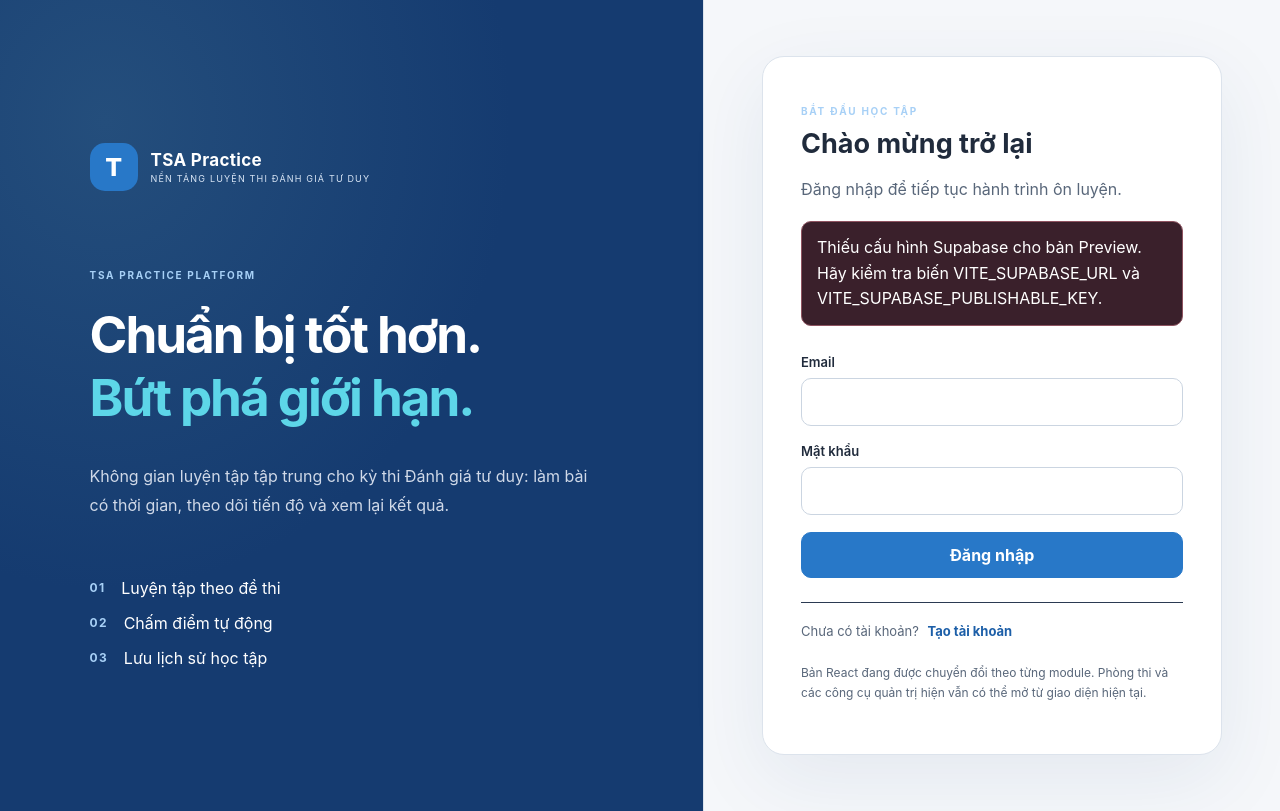
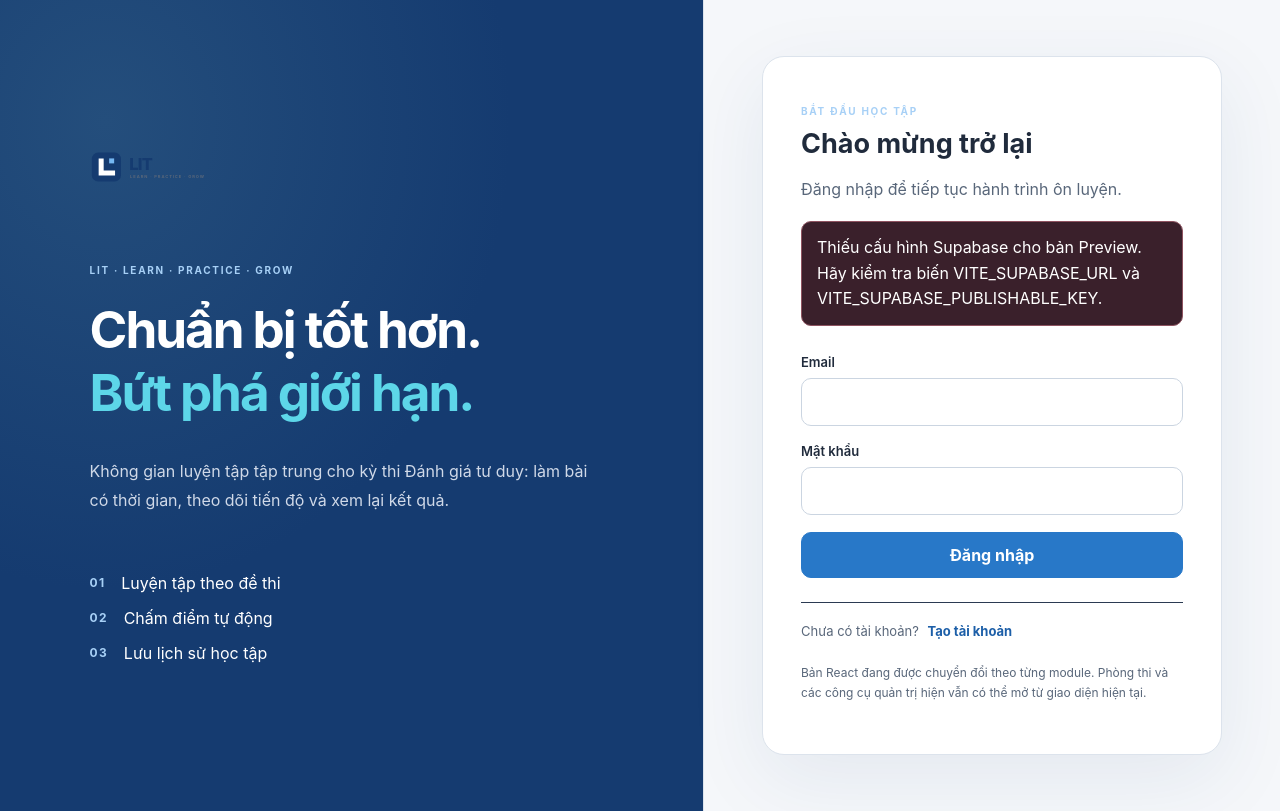
Before and after one commit to LITNW/luyen-thi-tsa, a React (Vite) app: page /login in a window 1280 px wide. Built offline with nearby package versions, Linux system fonts and the light colour scheme.

Commit message:
feat(lit): apply LIT brand lockup to authentication screens

```diff
--- a/src/pages/AuthPage.jsx
+++ b/src/pages/AuthPage.jsx
@@ -42,8 +42,8 @@ export default function AuthPage({ mode = 'login' }) {
   return (
     <main className="auth-layout">
       <section className="auth-story">
-        <div className="brand-lockup"><span className="brand-mark">T</span><span><b>TSA Practice</b><small>NỀN TẢNG LUYỆN THI ĐÁNH GIÁ TƯ DUY</small></span></div>
-        <p className="eyebrow">TSA PRACTICE PLATFORM</p>
+        <Link to="/" className="brand-lockup" aria-label="LIT — Trang chủ"><img src="/brand/lit-horizontal.svg" alt="LIT — Learn, Practice, Grow" /></Link>
+        <p className="eyebrow">LIT · LEARN · PRACTICE · GROW</p>
         <h1>Chuẩn bị tốt hơn.<br /><span>Bứt phá giới hạn.</span></h1>
         <p className="story-copy">Không gian luyện tập tập trung cho kỳ thi Đánh giá tư duy: làm bài có thời gian, theo dõi tiến độ và xem lại kết quả.</p>
         <div className="story-points"><span><b>01</b> Luyện tập theo đề thi</span><span><b>02</b> Chấm điểm tự động</span><span><b>03</b> Lưu lịch sử học tập</span></div>
```
